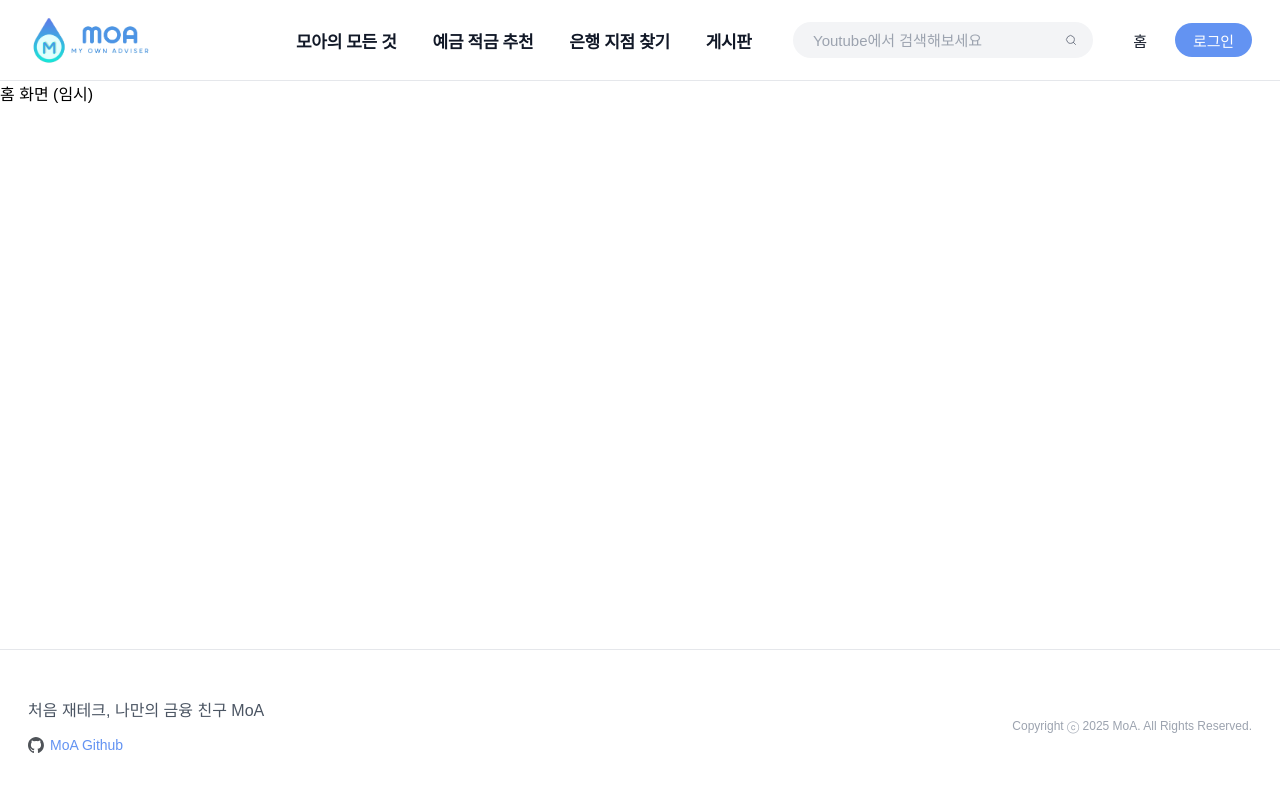
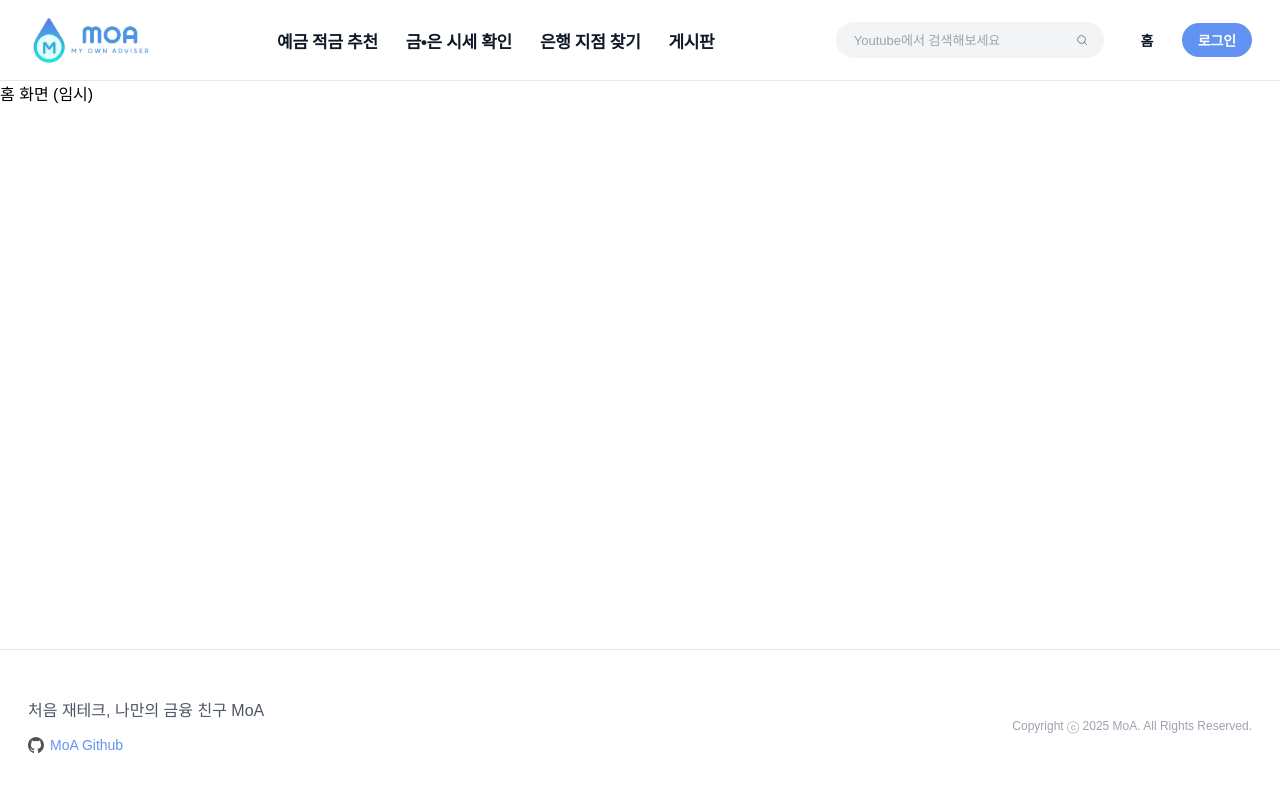
Before and after one commit to wave-rec/MoA, a Vue app in the folder frontend/: page / in a window 1280 px wide. Shown: the top 792 px of the page. Built offline with nearby package versions, Linux system fonts and the light colour scheme; no server answers; a web font is replaced by a local one.

Commit message:
#55 [fix]: 헤더 라우팅 및 반응형 UI 수정

```diff
--- a/frontend/src/components/common/AppHeaderGuest.vue
+++ b/frontend/src/components/common/AppHeaderGuest.vue
@@ -8,8 +8,8 @@
 
       <!-- 데스크톱 네비게이션 -->
       <nav class="navigation desktop-only">
-        <button class="nav-link">모아의 모든 것</button>
-        <button class="nav-link">예금 적금 추천</button>
+        <button class="nav-link" @click="goRecommend">예금 적금 추천</button>
+        <button class="nav-link" @click="goExchange">금•은 시세 확인</button>
         <button class="nav-link" @click="goBanks">은행 지점 찾기</button>
         <button class="nav-link" @click="goPosts">게시판</button>
       </nav>
@@ -56,8 +56,8 @@
     <transition name="mobile-menu-fade">
       <div v-if="isMenuOpen" class="mobile-menu mobile-only">
         <nav class="mobile-nav">
-          <button class="mobile-nav-link">모아의 모든 것</button>
-          <button class="mobile-nav-link">예금 적금 추천</button>
+          <button class="mobile-nav-link" @click="goRecommend">예금 적금 추천</button>
+          <button class="mobile-nav-link" @click="goExchange">금•은 시세 확인</button>
           <button class="mobile-nav-link" @click="goBanks">은행 지점 찾기</button>
           <button class="mobile-nav-link" @click="goPosts">게시판</button>
         </nav>
@@ -93,10 +93,22 @@ const goLogin = () => {
   isMenuOpen.value = false
   router.push({ name: 'login' })
 }
+
+const goRecommend = () => {
+  isMenuOpen.value = false
+  router.push({ name: 'recommend' })
+}
+
+const goExchange = () => {
+  isMenuOpen.value = false
+  router.push({ name: 'exchange' })
+}
+
 const goBanks = () => {
   isMenuOpen.value = false
   router.push({ name: 'banks' })
 }
+
 const goPosts = () => {
   isMenuOpen.value = false
   router.push({ name: 'posts' })
@@ -127,7 +139,7 @@ const handleSearch = () => {
   display: flex;
   align-items: center;
   justify-content: space-between;
-  gap: 24px;
+  gap: 16px;
   padding: 0 28px;
 }
 
@@ -148,7 +160,7 @@ const handleSearch = () => {
 .navigation {
   display: flex;
   align-items: center;
-  gap: 36px;
+  gap: 28px;
   flex: 1;
   justify-content: center;
 }
@@ -158,7 +170,7 @@ const handleSearch = () => {
   border: none;
   background: transparent;
   font-size: 17px;
-  font-weight: 600;
+  font-weight: 700;
   letter-spacing: -0.02em;
   color: #111827;
   cursor: pointer;
@@ -177,9 +189,8 @@ const handleSearch = () => {
 .right-section {
   display: flex;
   align-items: center;
-  gap: 20px;
+  gap: 16px;
   flex-shrink: 0;
-  width: 360px;
   justify-content: flex-end;
 }
 
@@ -189,18 +200,24 @@ const handleSearch = () => {
 }
 
 .search-input {
-  width: 220px;
+  width: 200px;
   height: 36px;
   border-radius: 999px;
   border: none;
   background-color: #f3f4f6;
-  padding: 0 60px 0 20px;
-  font-size: 15px;
+  padding: 0 50px 0 18px;
+  font-size: 14px;
   outline: none;
+  transition: width 0.2s ease;
+}
+
+.search-input:focus {
+  width: 220px;
 }
 
 .search-input::placeholder {
   color: #9ca3af;
+  font-size: 13px;
 }
 
 .search-button {
@@ -225,7 +242,7 @@ const handleSearch = () => {
   height: 18px;
 }
 
-/* 홈 / 로그인 버튼 (글자 깨짐 해결 핵심) */
+/* 홈 / 로그인 버튼 */
 .auth-buttons {
   display: flex;
   align-items: center;
@@ -236,14 +253,14 @@ const handleSearch = () => {
 .auth-link {
   min-width: 54px;
   height: 34px;
-  padding: 0 18px;
+  padding: 0 16px;
   border-radius: 999px;
   border: none;
   letter-spacing: -0.01em;
   color: #111827;
   background: transparent;
-  font-size: 15px;
-  font-weight: 500;
+  font-size: 14px;
+  font-weight: 600;
   white-space: nowrap;
   cursor: pointer;
   transition:
@@ -262,7 +279,7 @@ const handleSearch = () => {
 }
 
 .auth-link.primary:hover {
-  background-color: #223459;
+  background-color: #4f7de0;
 }
 
 /* 모바일 */
@@ -304,20 +321,20 @@ const handleSearch = () => {
   gap: 8px;
   padding: 12px 16px 8px;
 }
+
 .mobile-nav-link {
   text-align: left;
-  padding: 8px 0;
+  padding: 10px 0;
   border: none;
   background: transparent;
-  font-size: 15px;
-  font-weight: 500;
+  font-size: 16px;
+  font-weight: 600;
   color: #111827;
   cursor: pointer;
 }
 
 .mobile-nav-link:hover {
   color: #6393f2;
-  transform: translateY(-1px);
 }
 
 .mobile-auth {
@@ -332,8 +349,14 @@ const handleSearch = () => {
   border: 1px solid #e5e7eb;
   background-color: #ffffff;
   font-size: 14px;
-  font-weight: 500;
+  font-weight: 600;
+  border-radius: 8px;
   cursor: pointer;
+  transition: all 0.2s;
+}
+
+.mobile-auth-btn:hover {
+  border-color: #6393f2;
 }
 
 .mobile-auth-btn.primary {
@@ -346,10 +369,29 @@ const handleSearch = () => {
 .mobile-menu-fade-leave-active {
   transition: opacity 0.18s ease;
 }
+
 .mobile-menu-fade-enter-from,
 .mobile-menu-fade-leave-to {
   opacity: 0;
-  border-color: #6393f2;
+}
+
+/* 반응형 */
+@media (max-width: 1200px) {
+  .navigation {
+    gap: 20px;
+  }
+
+  .nav-link {
+    font-size: 16px;
+  }
+
+  .search-input {
+    width: 180px;
+  }
+
+  .search-input:focus {
+    width: 200px;
+  }
 }
 
 @media (max-width: 960px) {
@@ -357,8 +399,9 @@ const handleSearch = () => {
     height: 64px;
     padding: 0 16px;
   }
-  .logo-section {
-    gap: 8px;
+
+  .logo-image {
+    height: 48px;
   }
 
   .desktop-only {
--- a/frontend/src/components/common/AppHeaderUser.vue
+++ b/frontend/src/components/common/AppHeaderUser.vue
@@ -2,14 +2,14 @@
   <header class="header">
     <div class="layout-inner header-inner">
       <!-- 로고 -->
-      <div class="logo-section">
+      <div class="logo-section" @click="goHome">
         <img :src="logoSrc" alt="MoA 로고" class="logo-image" />
       </div>
 
       <!-- 데스크탑용 네비게이션 -->
       <nav class="navigation desktop-only">
-        <button class="nav-link">모아의 모든 것</button>
-        <button class="nav-link">예금 적금 추천</button>
+        <button class="nav-link" @click="goRecommend">예금 적금 추천</button>
+        <button class="nav-link" @click="goExchange">금•은 시세 확인</button>
         <button class="nav-link" @click="goBanks">은행 지점 찾기</button>
         <button class="nav-link" @click="goPosts">게시판</button>
       </nav>
@@ -65,8 +65,8 @@
     <transition name="mobile-menu-fade">
       <div v-if="isMenuOpen" class="mobile-menu mobile-only">
         <nav class="mobile-nav">
-          <button class="mobile-nav-link">모아의 모든 것</button>
-          <button class="mobile-nav-link">예금 적금 추천</button>
+          <button class="mobile-nav-link" @click="goRecommend">예금 적금 추천</button>
+          <button class="mobile-nav-link" @click="goExchange">금•은 시세 확인</button>
           <button class="mobile-nav-link" @click="goBanks">은행 지점 찾기</button>
           <button class="mobile-nav-link" @click="goPosts">게시판</button>
         </nav>
@@ -84,25 +84,40 @@
 import { ref } from 'vue'
 import logoSrc from '@/assets/logo-moa.png'
 import { useRouter } from 'vue-router'
+
 const router = useRouter()
 const searchQuery = ref('')
+const isMenuOpen = ref(false)
 
-const isMenuOpen = ref(false)
 const toggleMenu = () => {
   isMenuOpen.value = !isMenuOpen.value
 }
 
 const goHome = () => {
+  isMenuOpen.value = false
   router.push({ name: 'home' })
 }
 
+const goRecommend = () => {
+  isMenuOpen.value = false
+  router.push({ name: 'recommend' })
+}
+
+const goExchange = () => {
+  isMenuOpen.value = false
+  router.push({ name: 'exchange' })
+}
+
 const goBanks = () => {
+  isMenuOpen.value = false
   router.push({ name: 'banks' })
 }
 
 const goMyPage = () => {
+  isMenuOpen.value = false
   router.push({ name: 'mypage' })
 }
+
 const goPosts = () => {
   isMenuOpen.value = false
   router.push({ name: 'posts' })
@@ -121,7 +136,6 @@ const handleSearch = () => {
 </script>
 
 <style scoped>
-/* ====== 공통 레이아웃 (로그인 전과 동일) ====== */
 .header {
   position: sticky;
   top: 0;
@@ -135,7 +149,7 @@ const handleSearch = () => {
   display: flex;
   align-items: center;
   justify-content: space-between;
-  gap: 24px;
+  gap: 16px;
   padding: 0 28px;
 }
 
@@ -144,6 +158,7 @@ const handleSearch = () => {
   display: flex;
   align-items: center;
   flex-shrink: 0;
+  cursor: pointer;
 }
 
 .logo-image {
@@ -155,7 +170,7 @@ const handleSearch = () => {
 .navigation {
   display: flex;
   align-items: center;
-  gap: 36px;
+  gap: 28px;
   flex: 1;
   justify-content: center;
 }
@@ -165,7 +180,7 @@ const handleSearch = () => {
   border: none;
   background: transparent;
   font-size: 17px;
-  font-weight: 600;
+  font-weight: 700;
   letter-spacing: -0.02em;
   color: #111827;
   cursor: pointer;
@@ -184,9 +199,8 @@ const handleSearch = () => {
 .right-section {
   display: flex;
   align-items: center;
-  gap: 20px;
+  gap: 16px;
   flex-shrink: 0;
-  width: 360px;
   justify-content: flex-end;
 }
 
@@ -196,18 +210,24 @@ const handleSearch = () => {
 }
 
 .search-input {
-  width: 220px;
+  width: 200px;
   height: 36px;
   border-radius: 999px;
   border: none;
   background-color: #f3f4f6;
-  padding: 0 60px 0 20px;
-  font-size: 15px;
+  padding: 0 50px 0 18px;
+  font-size: 14px;
   outline: none;
+  transition: width 0.2s ease;
+}
+
+.search-input:focus {
+  width: 220px;
 }
 
 .search-input::placeholder {
   color: #9ca3af;
+  font-size: 13px;
 }
 
 .search-button {
@@ -241,14 +261,14 @@ const handleSearch = () => {
 
 .auth-link {
   min-width: 54px;
-  padding: 0 18px;
+  padding: 0 16px;
   white-space: nowrap;
   height: 34px;
   border-radius: 999px;
   border: none;
   background: transparent;
-  font-size: 15px;
-  font-weight: 500;
+  font-size: 14px;
+  font-weight: 600;
   letter-spacing: -0.01em;
   color: #111827;
   cursor: pointer;
@@ -263,21 +283,34 @@ const handleSearch = () => {
 }
 
 /* 로그인 후 전용 프로필 버튼 */
+.auth-link.primary {
+  background-color: #6393f2;
+  color: #ffffff;
+}
+
+.auth-link.primary:hover {
+  background-color: #4f7de0;
+}
+
 .profile-button {
+  min-width: 40px !important;
+  width: 40px !important;
+  height: 40px !important;
+  padding: 0 !important;
+
   display: flex;
   align-items: center;
   justify-content: center;
-  padding: 0;
-}
-
-.profile-button:hover {
-  transform: translateY(-1px);
+  border-radius: 50% !important;
+  background-color: #6393f2;
+  flex-shrink: 0;
 }
 
 .profile-icon {
-  width: 22px;
-  height: 22px;
-  color: #6393f2;
+  width: 24px;
+  height: 24px;
+  color: #ffffff;
+  display: block;
 }
 
 /* 공통: 데스크탑 / 모바일 표시 제어 */
@@ -324,11 +357,11 @@ const handleSearch = () => {
 
 .mobile-nav-link {
   text-align: left;
-  padding: 8px 0;
+  padding: 10px 0;
   border: none;
   background: transparent;
-  font-size: 15px;
-  font-weight: 500;
+  font-size: 16px;
+  font-weight: 600;
   color: #111827;
   cursor: pointer;
 }
@@ -349,8 +382,14 @@ const handleSearch = () => {
   border: 1px solid #e5e7eb;
   background-color: #ffffff;
   font-size: 14px;
-  font-weight: 500;
+  font-weight: 600;
+  border-radius: 8px;
   cursor: pointer;
+  transition: all 0.2s;
+}
+
+.mobile-auth-btn:hover {
+  border-color: #6393f2;
 }
 
 .mobile-auth-btn.primary {
@@ -364,20 +403,39 @@ const handleSearch = () => {
 .mobile-menu-fade-leave-active {
   transition: opacity 0.18s ease;
 }
+
 .mobile-menu-fade-enter-from,
 .mobile-menu-fade-leave-to {
   opacity: 0;
 }
 
-/* 반응형 브레이크포인트 (로그인 전과 동일) */
+/* 반응형 */
+@media (max-width: 1200px) {
+  .navigation {
+    gap: 20px;
+  }
+
+  .nav-link {
+    font-size: 16px;
+  }
+
+  .search-input {
+    width: 180px;
+  }
+
+  .search-input:focus {
+    width: 200px;
+  }
+}
+
 @media (max-width: 960px) {
   .header-inner {
     height: 64px;
     padding: 0 16px;
   }
 
-  .logo-section {
-    gap: 8px;
+  .logo-image {
+    height: 48px;
   }
 
   .desktop-only {
```
